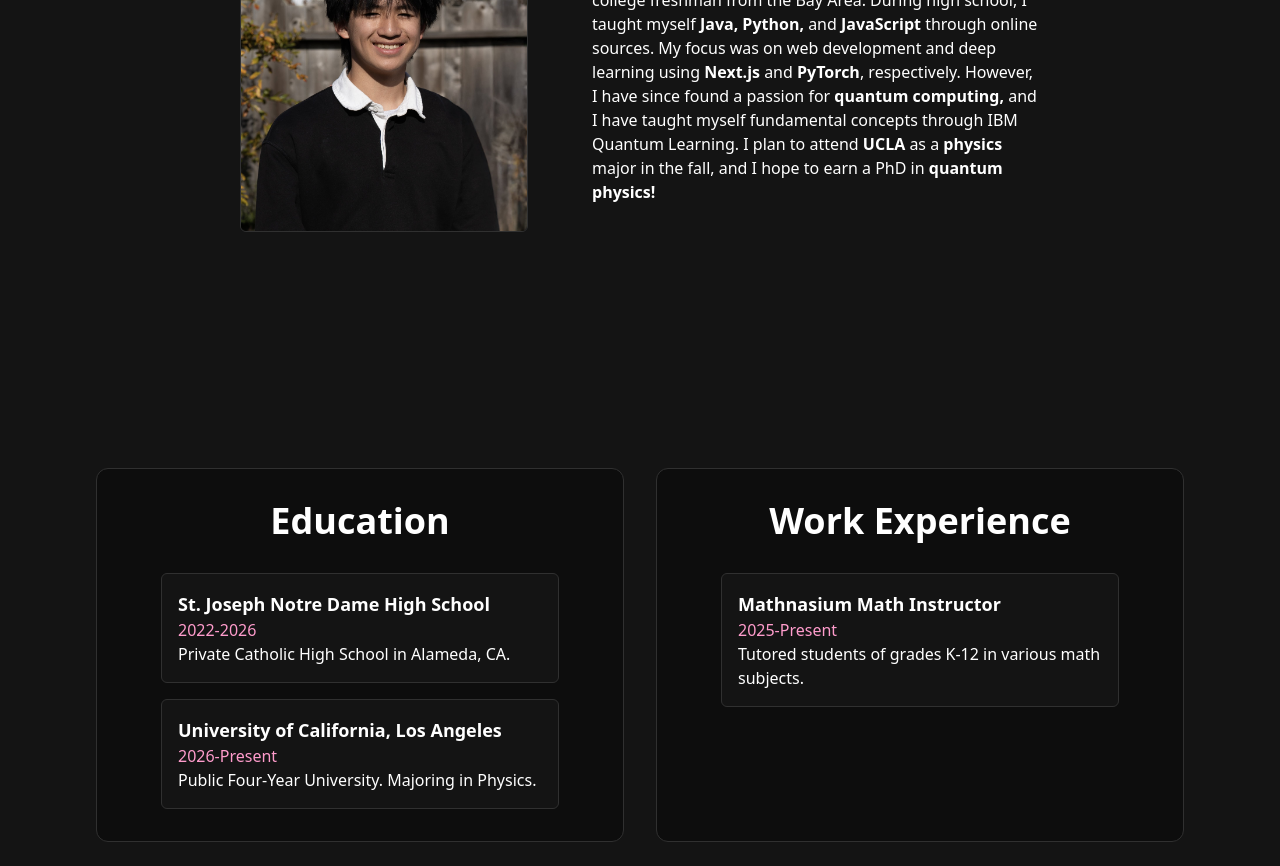
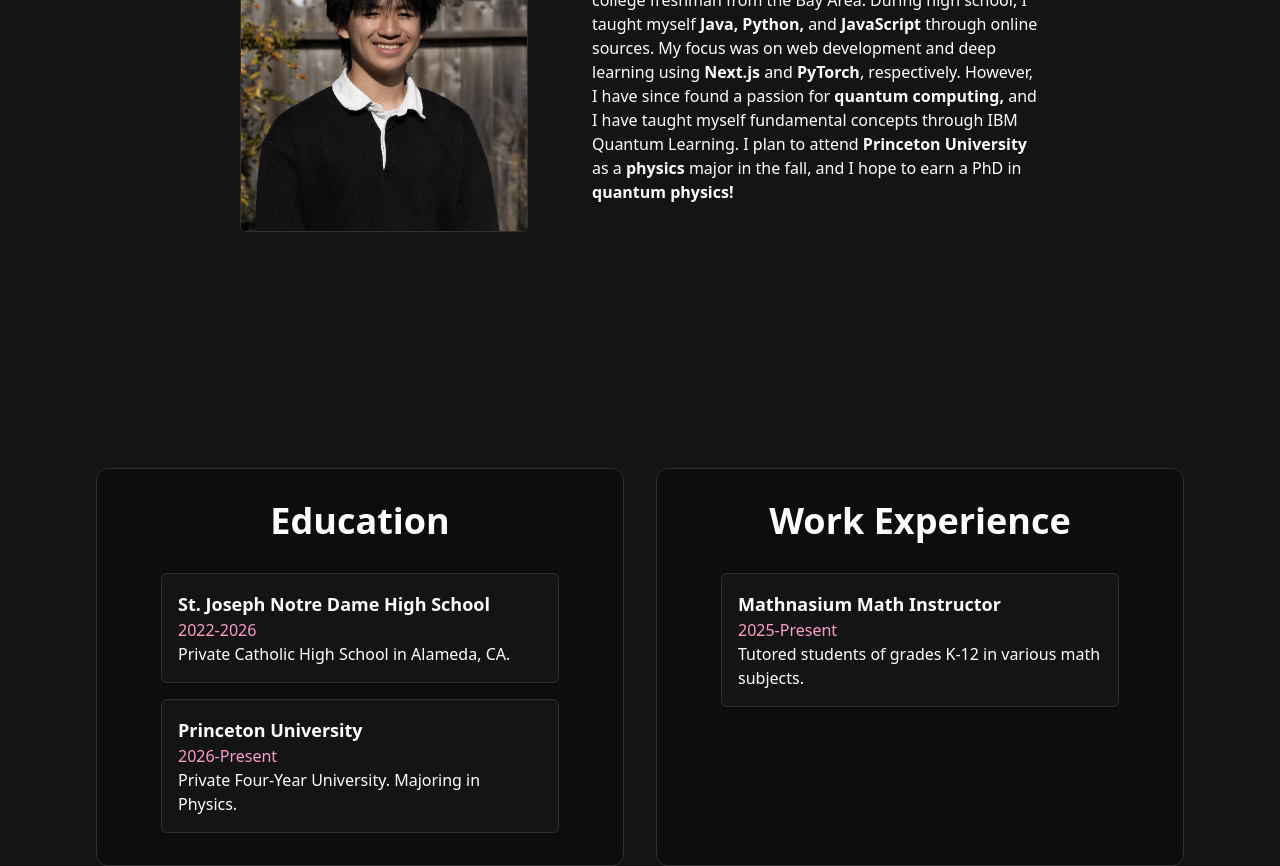
Before and after one commit to bfong-08/portfolio, a Next.js app: page /about in a window 1280 px wide. Shown: the part 380-1246 px from the top of the page. Built offline with nearby package versions, Linux system fonts and the light colour scheme.

Commit message:
update enrolled college

```diff
--- a/app/about/page.tsx
+++ b/app/about/page.tsx
@@ -62,8 +62,9 @@ export default function About() {
             <BW>Next.js</BW> and <BW>PyTorch</BW>, respectively. However, I have
             since found a passion for <BW>quantum computing,</BW> and I have
             taught myself fundamental concepts through IBM Quantum Learning. I
-            plan to attend <BW>UCLA</BW> as a <BW>physics</BW> major in the
-            fall, and I hope to earn a PhD in <BW>quantum physics!</BW>
+            plan to attend <BW>Princeton University</BW> as a <BW>physics</BW>{" "}
+            major in the fall, and I hope to earn a PhD in{" "}
+            <BW>quantum physics!</BW>
           </p>
         </div>
       </header>
@@ -75,9 +76,9 @@ export default function About() {
             description="Private Catholic High School in Alameda, CA."
           />
           <TimelineCardItem
-            title="University of California, Los Angeles"
+            title="Princeton University"
             years="2026-Present"
-            description="Public Four-Year University. Majoring in Physics."
+            description="Private Four-Year University. Majoring in Physics."
           />
         </TimelineCard>
         <TimelineCard title="Work Experience">
--- a/app/page.tsx
+++ b/app/page.tsx
@@ -18,7 +18,7 @@ export default function Home() {
             <p className="text-sm text-gray leading-6 text-center md:text-left">
               I am a senior at St. Joseph Notre Dame High School who has a
               passion for mathematics and quantum physics. I am committed to
-              studying Physics at UCLA for the Class of 2030!
+              studying Physics at Princeton University for the Class of 2030!
             </p>
           </div>
           <div className="flex gap-4 justify-center md:justify-start">
```
